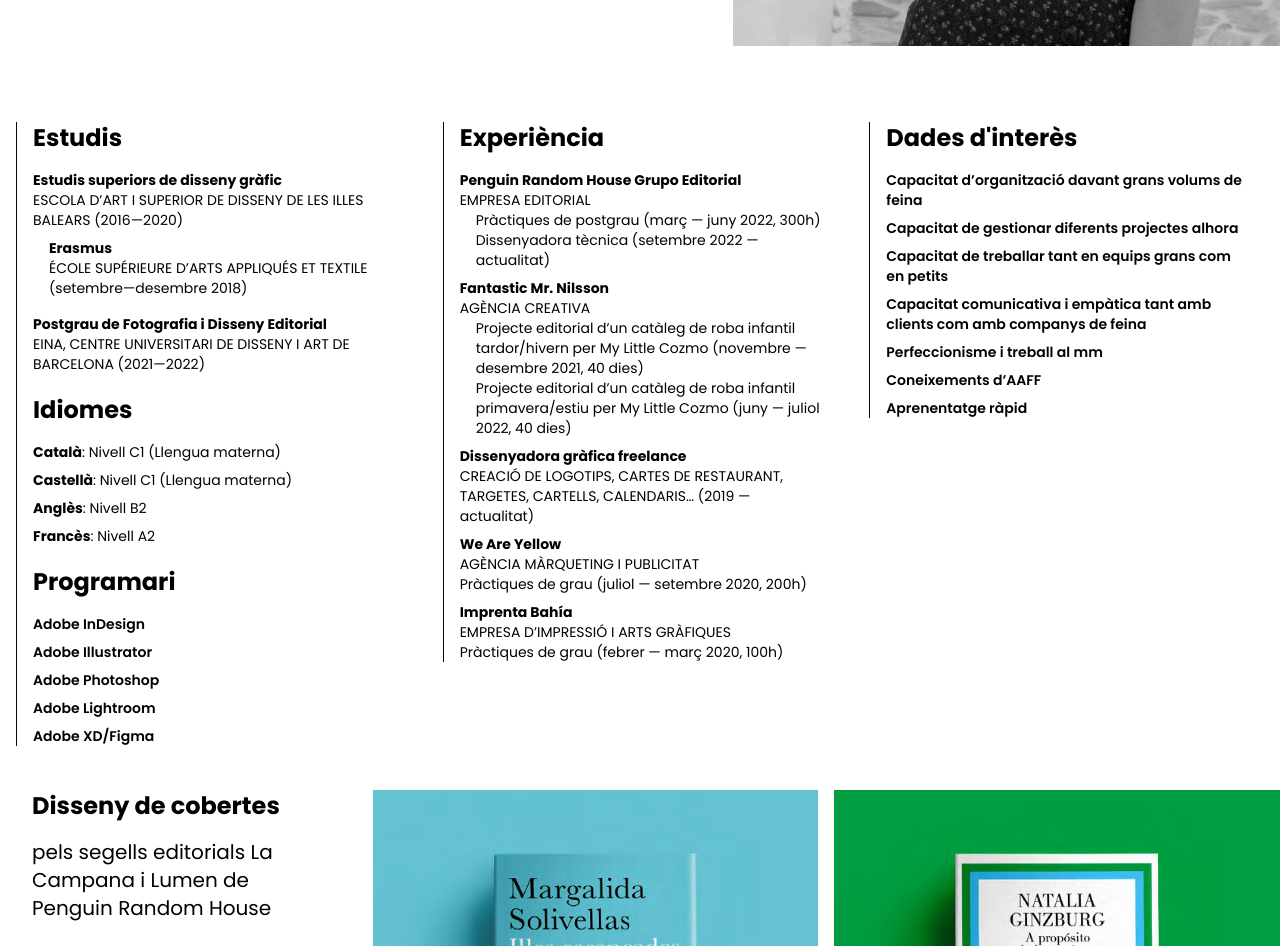
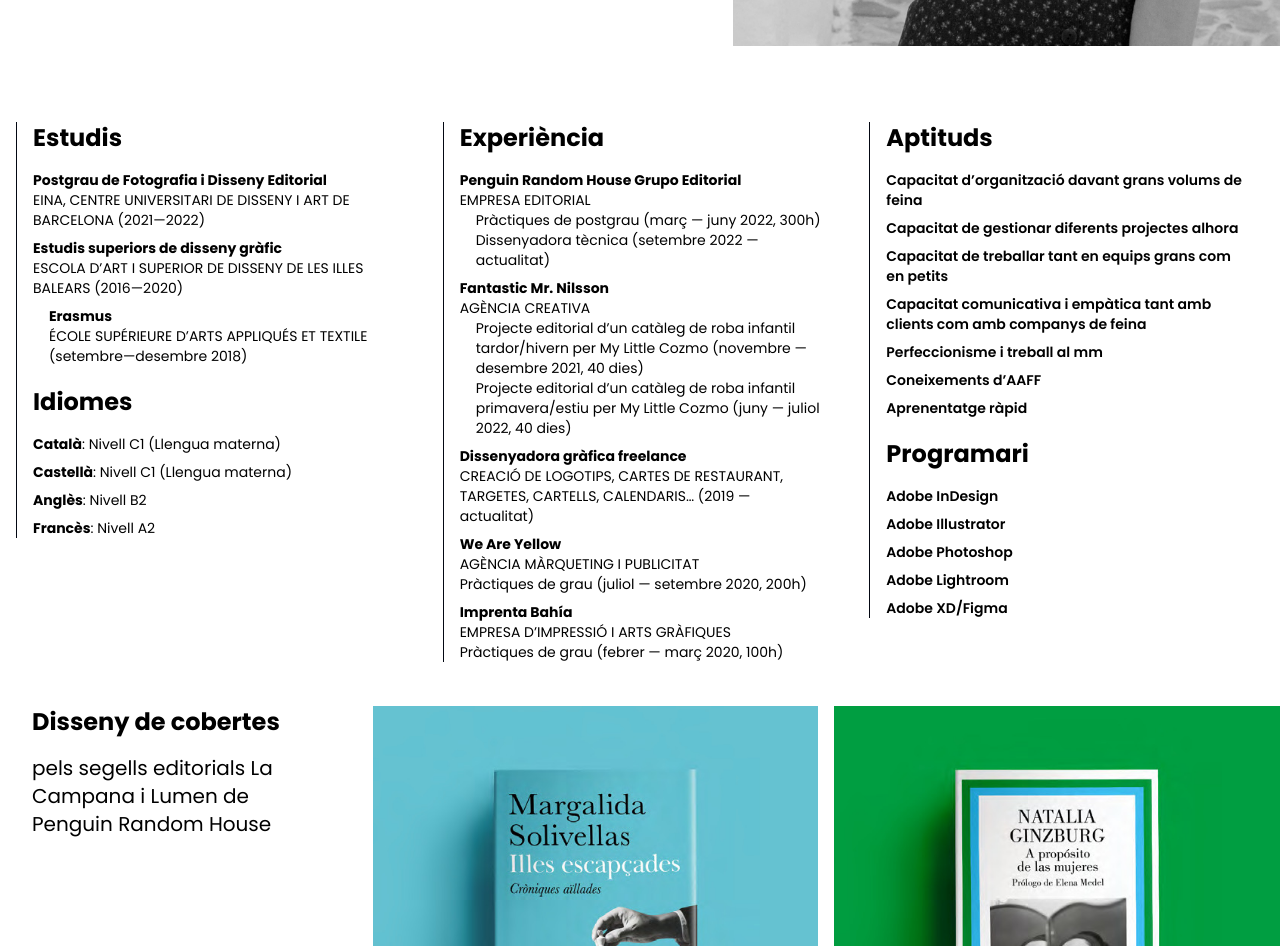
Before and after one commit to juxuanu/portfoli-aina, a Next.js app: page / in a window 1280 px wide. Shown: the part 800-1746 px from the top of the page. Built offline with nearby package versions, Linux system fonts and the light colour scheme.

Commit message:
petits canvi

```diff
--- a/app/_components/cv.tsx
+++ b/app/_components/cv.tsx
@@ -9,21 +9,29 @@
     <div className={"mx-4 h-fit border-gray-950 px-4 md:w-1/3 md:border-l"}>
       <Estudis />
       <Idiomes />
-      <Programari />
     </div>
     <div className={"mx-4 h-fit border-gray-950 px-4 md:w-1/3 md:border-l"}>
       <Experiencia />
     </div>
     <div className={"mx-4 h-fit border-gray-950 px-4 md:w-1/3 md:border-l"}>
-      <DadesInteres />
+      <Aptituds />
+      <Programari />
     </div>
   </article>
 );
 
 const Estudis: FC = () => (
   <>
-    <h2 className={"mb-4 text-2xl font-bold"}>Estudis</h2>
-    <ul>
+    <h2 className={"mb-4  text-2xl font-bold"}>Estudis</h2>
+    <ul className={"space-y-2"}>
+      <li>
+        <h3 className={"font-bold"}>
+          Postgrau de Fotografia i Disseny Editorial
+        </h3>
+        <p className={"font-normal"}>
+          EINA, CENTRE UNIVERSITARI DE DISSENY I ART DE BARCELONA (2021—2022)
+        </p>
+      </li>
       <li>
         <h3 className={"font-bold"}>Estudis superiors de disseny gràfic</h3>
         <p className={"font-normal"}>
@@ -32,14 +40,6 @@
         <h4 className={"mt-2 pl-4 font-bold"}>Erasmus</h4>
         <p className={"pl-4 font-normal"}>
           ÉCOLE SUPÉRIEURE D’ARTS APPLIQUÉS ET TEXTILE (setembre—desembre 2018)
-        </p>
-      </li>
-      <li>
-        <h3 className={"mt-4 font-bold"}>
-          Postgrau de Fotografia i Disseny Editorial
-        </h3>
-        <p className={"font-normal"}>
-          EINA, CENTRE UNIVERSITARI DE DISSENY I ART DE BARCELONA (2021—2022)
         </p>
       </li>
     </ul>
@@ -139,9 +139,9 @@
   </>
 );
 
-const DadesInteres: FC = () => (
+const Aptituds: FC = () => (
   <>
-    <h2 className={"mb-4 text-2xl font-bold"}>Dades d&apos;interès</h2>
+    <h2 className={"mb-4 text-2xl font-bold"}>Aptituds</h2>
     <ul className={"space-y-2 font-semibold"}>
       <li>
         <p>Capacitat d’organització davant grans volums de feina</p>
```
